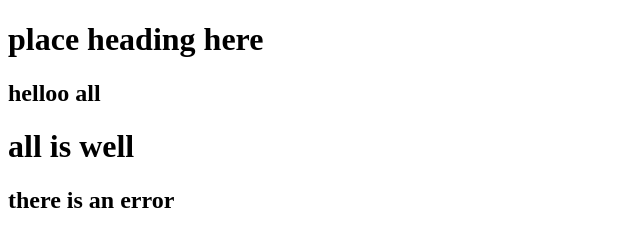
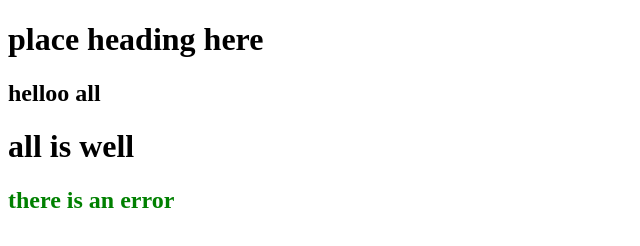
Before and after one commit to amrutha-4e0/fsd-phase1, a plain HTML site: page git1.html in a window 1280 px wide. Shown: the whole page, without its empty margins (0-640 px from the left). Drawn offline with Linux system fonts and the light colour scheme.

Commit message:
new world

```diff
--- a/git1.html
+++ b/git1.html
@@ -8,6 +8,6 @@
         <h1>place heading here</h1>
         <h2>helloo all</h2>
         <h1>all is well</h1>
-        <h2>there is an error</h2>
+        <h2 style="color:green">there is an error</h2>
     </body>
 </html>
```
